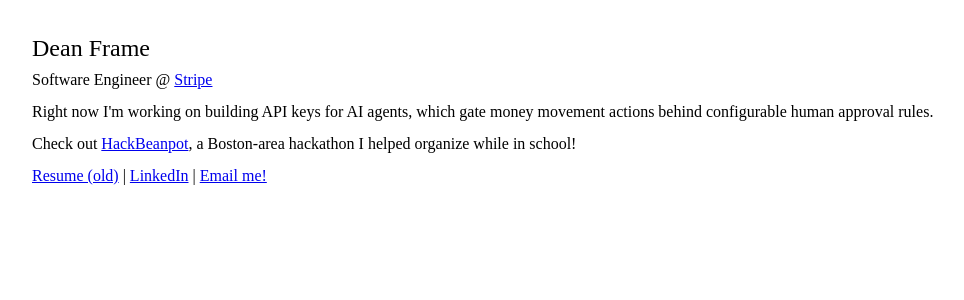
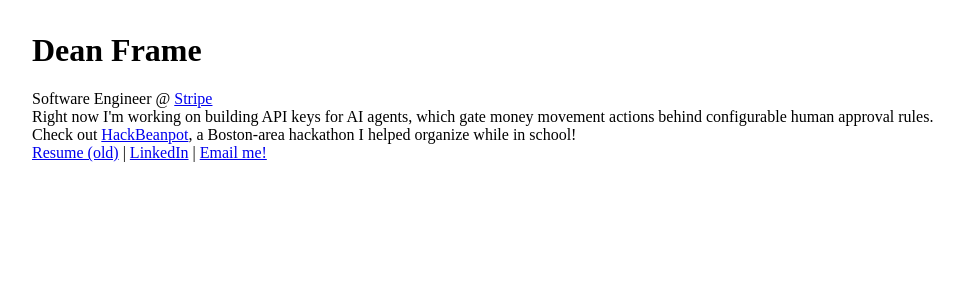
Before and after one commit to deanframe/deanframe.github.io, a Next.js app: page / in a window 1280 px wide. Shown: the top 300 px of the page, without its empty margins (8-972 px from the left). Built offline with nearby package versions, Linux system fonts and the light colour scheme.

Commit message:
Update styles

```diff
--- a/pages/index.tsx
+++ b/pages/index.tsx
@@ -11,9 +11,9 @@ export default function Home() {
       </Head>
       <main>
         <div className='content-container'>
-          <div className='name'>
+          <h1 className='name'>
             Dean Frame
-          </div>
+          </h1>
           <div>
             Software Engineer @ <Link target='_blank' href='https://www.stripe.com'>Stripe</Link>
           </div>
--- a/styles/globals.css
+++ b/styles/globals.css
@@ -1,9 +1,4 @@
-.name {
-  font-size: x-large;
-}
-
 main {
   margin: 32px 16px;
-  line-height: 32px;
   font-family: 'Times New Roman', Times, serif;
 }
```
